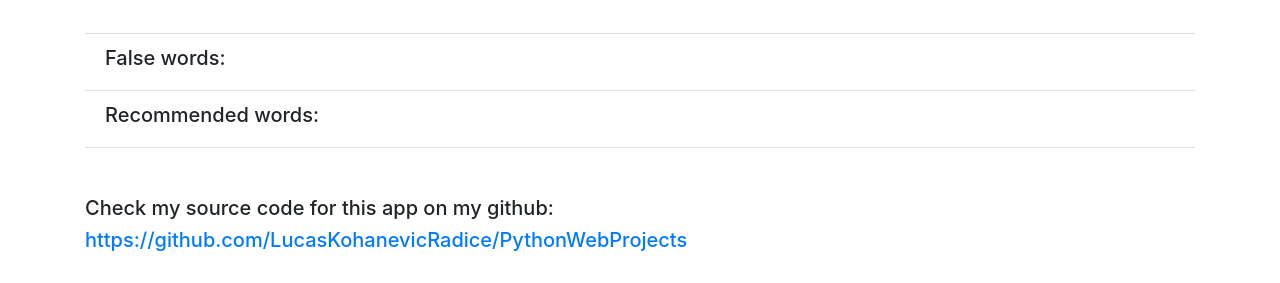
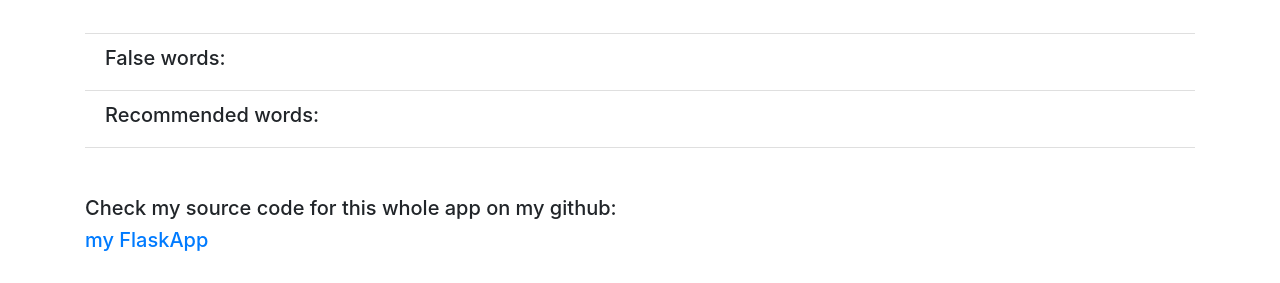
Before and after one commit to LucasKohanevicRadice/PythonWebProjects, a Flask app: page /spellChecker in a window 1280 px wide. Shown: the part 517-800 px from the top of the page. Run offline with Flask 2, Linux system fonts and the light colour scheme; some libraries are stand-ins or nearby versions.

Commit message:
Update spellChecker.html

```diff
--- a/website/templates/spellChecker.html
+++ b/website/templates/spellChecker.html
@@ -96,7 +96,7 @@
 {% endif %}
 
 <br><br>
-<h5>Check my source code for this app on my github:</h5>
-<h5><a href="https://github.com/LucasKohanevicRadice/PythonWebProjects">https://github.com/LucasKohanevicRadice/PythonWebProjects</a></h5>
+<h5>Check my source code for this whole app on my github:</h5>
+<h5><a href="https://github.com/LucasKohanevicRadice/PythonWebProjects">my FlaskApp</a></h5>
 
 {% endblock %}
```
